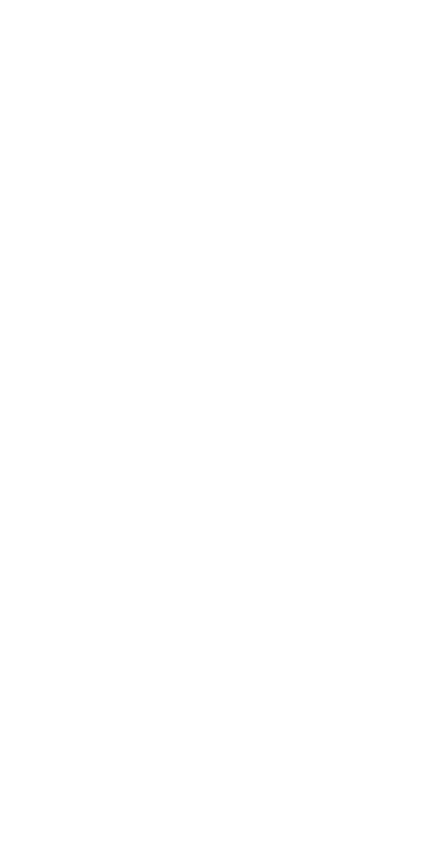
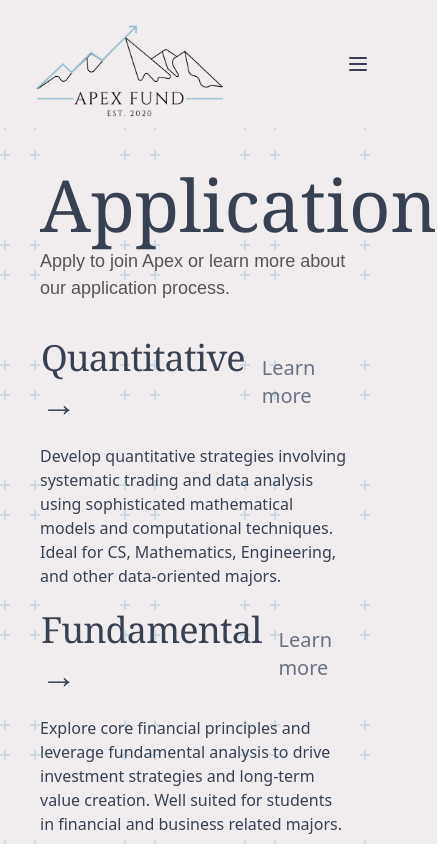
Before and after one commit to apexfund/apex-website, a React (Vite) app: page /application in a window 390 px wide. Shown: the top 844 px of the page, 437 px wide, since content can reach past the window. Built offline with nearby package versions, Linux system fonts and the light colour scheme.

Commit message:
sizing mobile

```diff
--- a/src/App.tsx
+++ b/src/App.tsx
@@ -10,7 +10,7 @@
 
 function App() {
   return (
-    <Router basename="/apex-website/">
+    <Router basename={import.meta.env.MODE === 'development' ? '/' : '/apex-website/'}>
       <Suspense fallback={<div>Loading...</div>}>
         <Routes>
           <Route path="/" element={<Landing />} />
--- a/src/index.css
+++ b/src/index.css
@@ -56,6 +56,7 @@
 
 html, body, #root {
   height: 100%;
+  background-color: #F1EDEE;
 }
 
 html:not(.dark) {
--- a/src/pages/application.tsx
+++ b/src/pages/application.tsx
@@ -15,7 +15,7 @@
             <div className="w-full max-w-7xl mx-auto">
             <div className="ml-0 md:!ml-20 !lg:ml-32 !xl:ml-48">
               <h1
-                className="!mb-2 text-left w-full !max-w-3xl !text-7xl mx-auto px-4"
+                className="!mb-2 text-left w-full !max-w-3xl text-5xl !text-7xl mx-auto px-4"
                 style={{ fontFamily: PRIMARY_FONT_FAMILY }}
               >
                 Application
--- a/src/pages/landing.tsx
+++ b/src/pages/landing.tsx
@@ -101,7 +101,7 @@
                 <div className="ml-0 md:!ml-20 flex flex-col lg:flex-row lg:items-start lg:gap-12 xl:gap-16 !lg:ml-32 !xl:ml-48">
                 {/* Hero Text - Left Side */}
                 <div className="flex-1 lg:max-w-2xl">
-                  <h1 className="!text-7xl !mb-8 !leading-tight !tracking-tight !text-left"
+                  <h1 className="!text-4xl !text-7xl !mb-8 !leading-tight !tracking-tight !text-left"
                     style={{ fontFamily: PRIMARY_FONT_FAMILY }}
                   >
                     Real Assets,<br />Managed by Students
--- a/vite.config.ts
+++ b/vite.config.ts
@@ -2,18 +2,7 @@
 import react from '@vitejs/plugin-react'
 import tailwindcss from '@tailwindcss/vite'
 
-export default defineConfig({
+export default defineConfig(({ mode }) => ({
   plugins: [react(), tailwindcss()],
-  base: '/apex-website',
-  build: {
-    rollupOptions: {
-      onwarn(warning, warn) {
-        // Suppressing eval warning
-        if (warning.code === 'EVAL' && warning.id?.includes('gray-matter')) {
-          return
-        }
-        warn(warning)
-      }
-    }
-  }
-})
+  base: mode === 'development' ? '/' : '/apex-website/',
+}))
```
